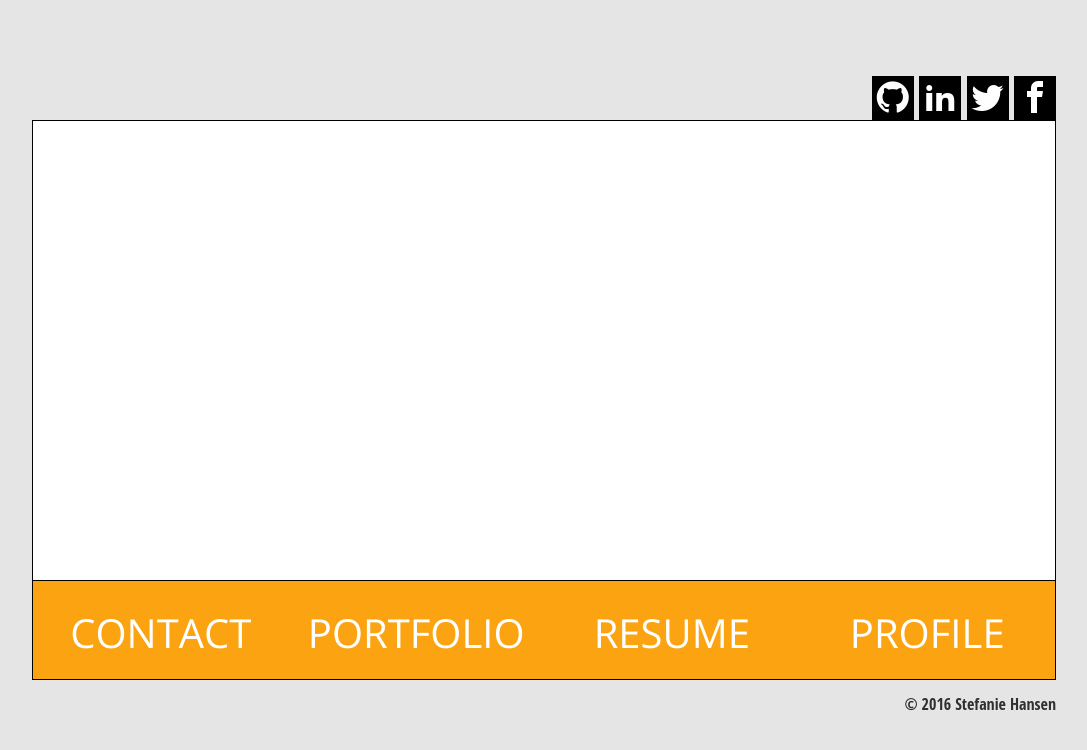
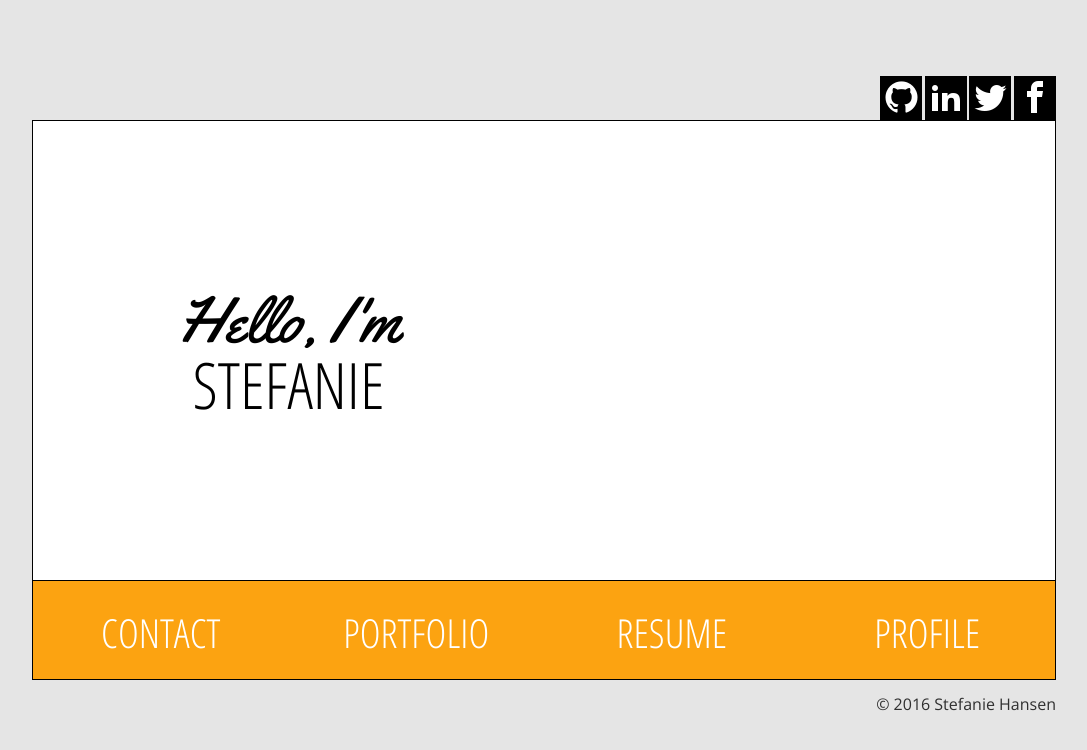
Before and after one commit to stefuhnee/portfolio-new, a website: page index.html in a window 1280 px wide. Shown: the whole page, without its empty margins (96-1183 px from the left). Drawn offline with nearby package versions, Linux system fonts and the light colour scheme; files whose address does not match are found by name.

Commit message:
added an introduction to the homepage

```diff
--- a/index.html
+++ b/index.html
@@ -6,7 +6,7 @@
     <meta name="viewport" content="width=device-width, initial-scale=1">
     <link href="vendor/styles/bootstrap.min.css" rel="stylesheet">
     <link rel="stylesheet" type="text/css" href="vendor/styles/normalize.css">
-    <link href="https://fonts.googleapis.com/css?family=Open+Sans" rel="stylesheet">
+    <link href="https://fonts.googleapis.com/css?family=Open+Sans+Condensed:300,700|Open+Sans:400,800|Yellowtail" rel="stylesheet">
     <link rel="stylesheet" type="text/css" href="styles/style.css">
 
   <body>
@@ -23,6 +23,19 @@
     </header>
 
     <main>
+
+      <div class="about">
+
+        <div class="intro">
+          <h1 class="hello">Hello, I'm</h1>
+          <h1 class="name">Stefanie</h1>
+        </div>
+
+        <div class="bio">
+        </div>
+
+      </div>
+
 
       <nav class="main-nav">
         <ul>
--- a/styles/partials/base/_body.scss
+++ b/styles/partials/base/_body.scss
@@ -2,7 +2,7 @@ body {
   width:  100%;
   position: relative;
   background-color: $grey;
-  font-family: 'Open Sans Condensed', sans-serif;
+  font-family: 'Open Sans', sans-serif;
   font-weight: 300;
   color: #303030;
 }
--- a/styles/partials/layout/_nav.scss
+++ b/styles/partials/layout/_nav.scss
@@ -1,5 +1,5 @@
 nav {
-  font-family: 'Open Sans', sans-serif;
+  font-family: 'Open Sans Condensed', sans-serif;
   text-transform: uppercase;
 
   li {
--- /dev/null
+++ b/styles/partials/module/_about.scss
@@ -0,0 +1,34 @@
+.about {
+  width: 100%;
+  height: 54vh;
+  text-align: center;
+  padding: $gutter 0;
+  display: table;
+
+  .intro {
+    display: table-cell;
+    vertical-align: middle;
+    width: 50%;
+    height: 54vh;
+
+    .hello {
+      font-size: 8vh;
+      font-family: 'Yellowtail';
+    }
+
+    .name {
+      text-transform: uppercase;
+      font-family: 'Open Sans Condensed';
+      font-weight: 300;
+      display: inline-block;
+      font-size: 8vh;
+    }
+  }
+
+  .bio {
+    width: 50%;
+    height: 54vh;
+  }
+
+
+}
--- a/styles/style.scss
+++ b/styles/style.scss
@@ -10,4 +10,5 @@
 @import "partials/layout/header";
 @import "partials/layout/main";
 @import "partials/layout/nav";
+@import "partials/module/about";
 @import "partials/state/state";
```
Also changed, not shown: styles/style.css.
